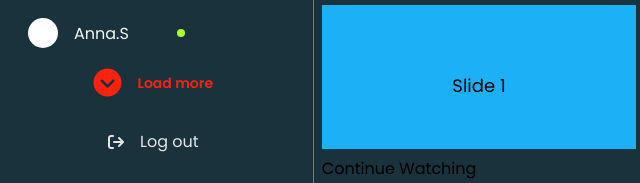
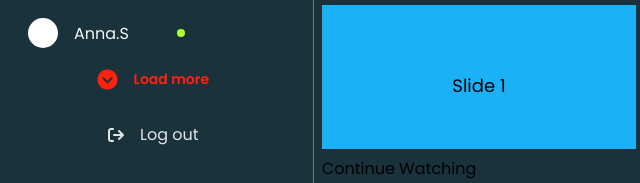
Before and after one commit to Hein-HtetSan/Movie, a plain HTML site: page index.html in a window 1280 px wide. Shown: the part 540-723 px from the top of the page, 6-646 px from the left. Drawn offline with nearby package versions, Linux system fonts and the light colour scheme.

Commit message:
Update load more icon smaller

```diff
--- a/assets/css/aside.css
+++ b/assets/css/aside.css
@@ -130,7 +130,7 @@
 }
 
 .fa-circle-chevron-down{
-    font-size: var(--fs-28);
+    font-size: var(--fs-20);
     color: var(--scarlet);
 }
 
```
